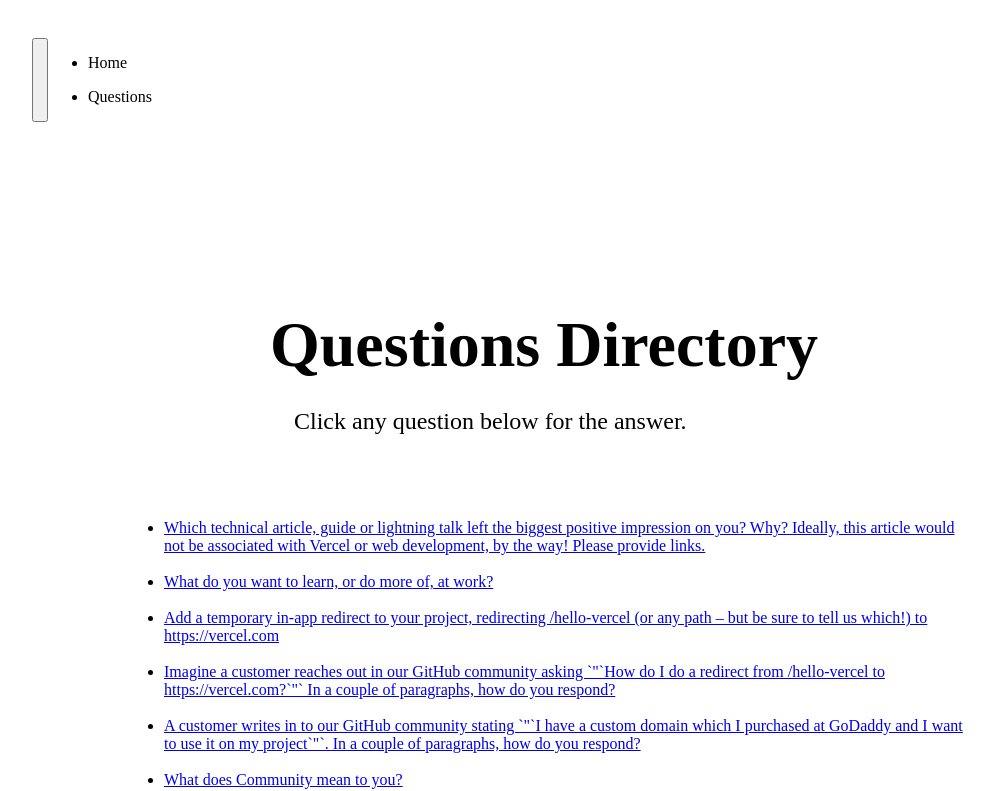
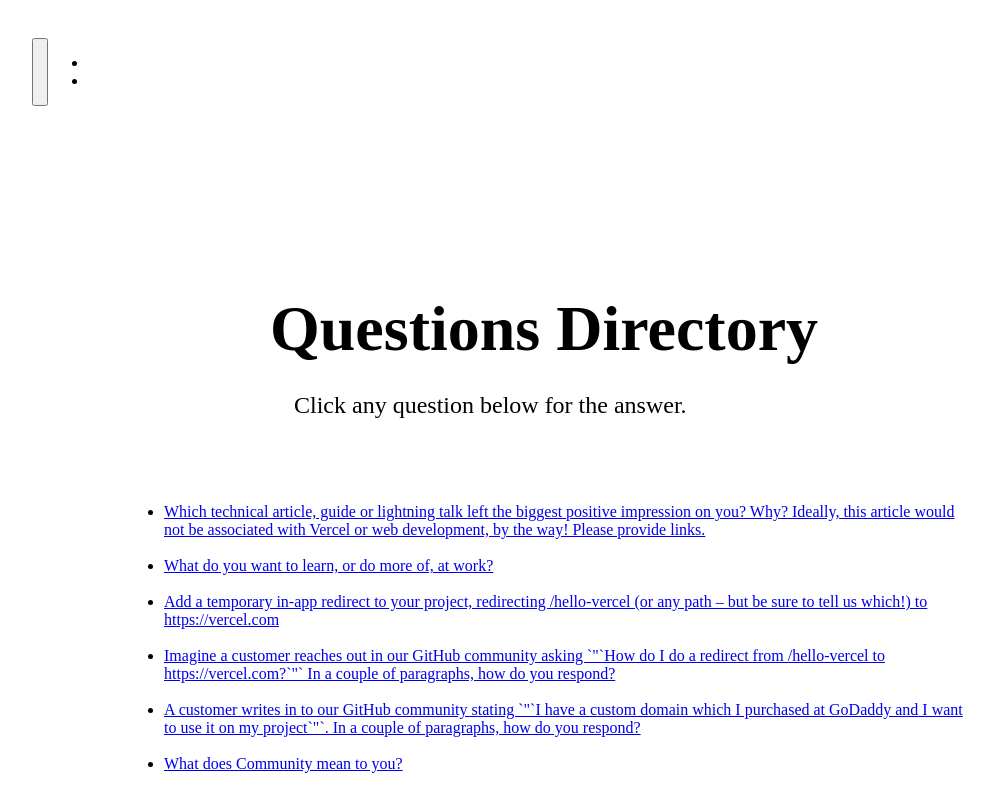
Before and after one commit to amybarger/community-manager-project, a Next.js app: page /questions in a window 1280 px wide. Shown: the top 791 px of the page, without its empty margins (96-1090 px from the left). Built offline with nearby package versions, Linux system fonts and the light colour scheme.

Commit message:
Readded Link after linting updates

```diff
--- a/components/NavBar.js
+++ b/components/NavBar.js
@@ -1,5 +1,6 @@
 import styles from '../styles/Home.module.css'
 import { useEffect, useState } from "react";
+import Link from 'next/link'
 
 export default function NavBar() {
 
@@ -57,14 +58,14 @@
         <div className="collapse-navbar-collapse" id="navbarText">
           <ul className="navbar-nav mr-auto">
             <li className="nav-item active">
-              {/* <a className={styles.navlink} Link href="/"> */}
-              <p>Home</p>
-              {/* </a> */}
+              <Link href="/">
+              <a className={styles.navlink}>Home</a>
+              </Link>
             </li>
             <li className="nav-item">
-              {/* <a className={styles.navlink} href="/questions"> */}
-                <p>Questions</p>
-              {/* </a> */}
+              <Link href="/questions">
+                <a className={styles.navlink}>Questions</a>
+              </Link>
             </li>
           </ul>
         </div>
```
